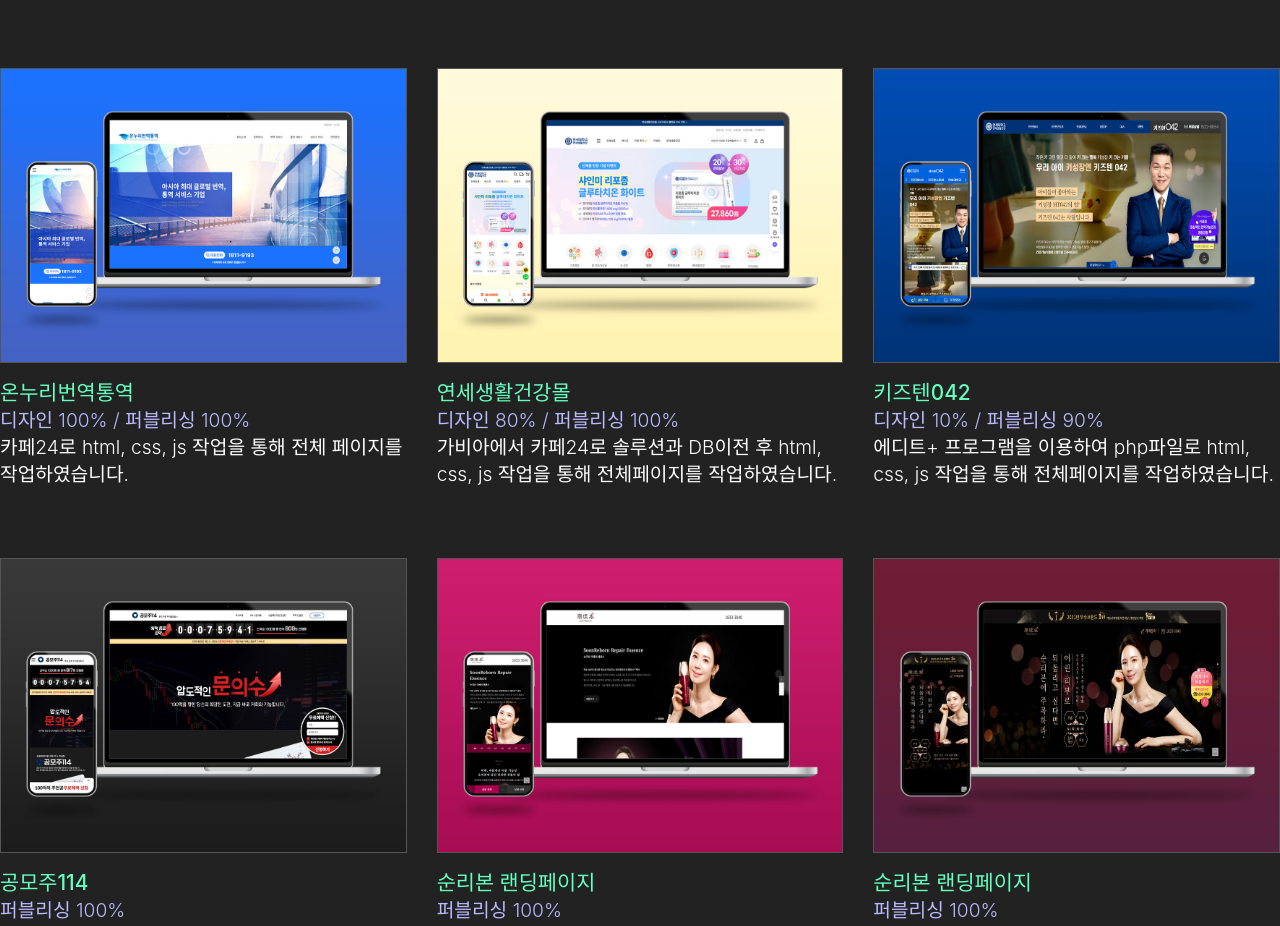
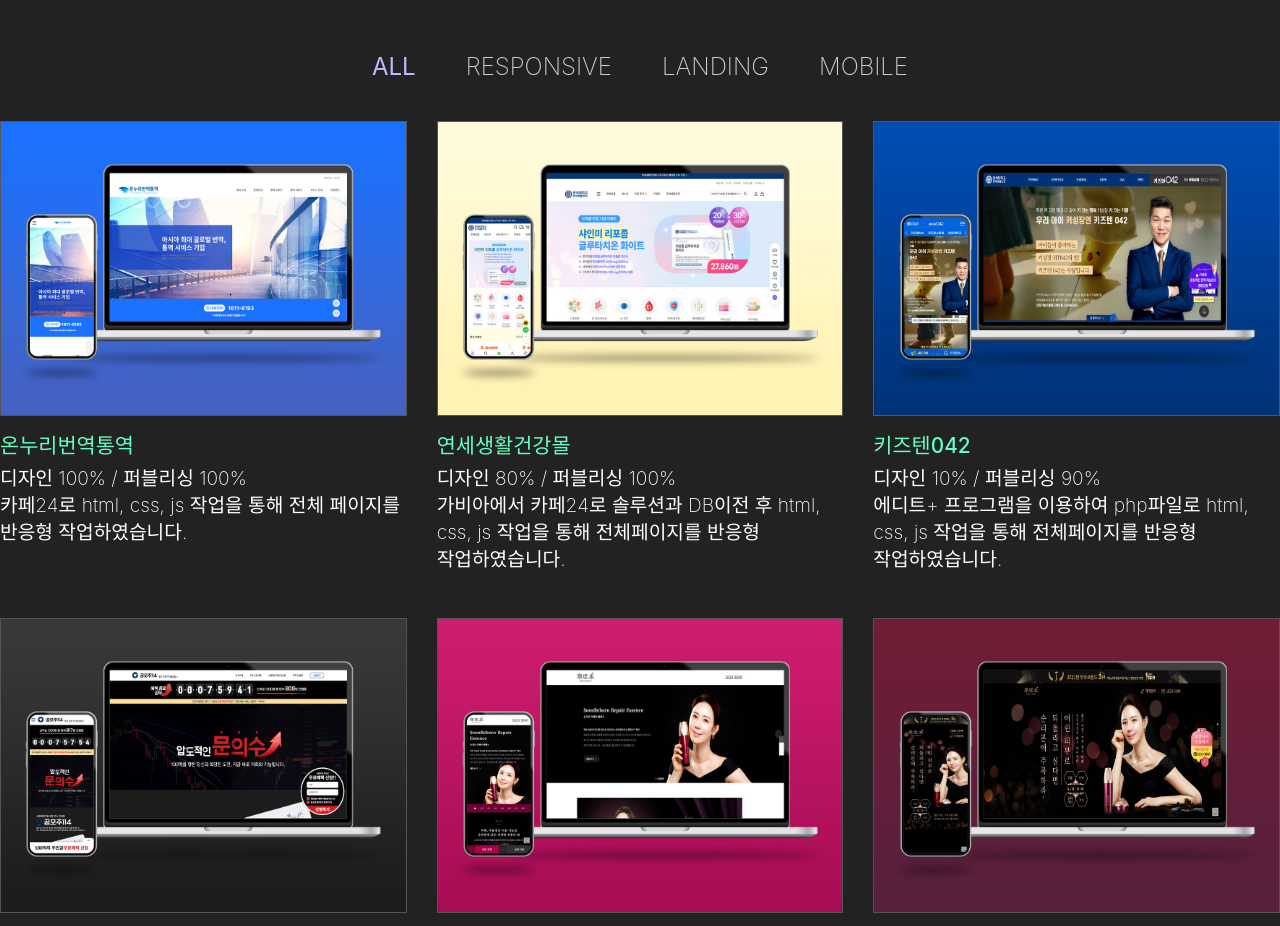
Before and after one commit to yunzzang95/yun_portfolio, a React (Create React App) app: page / in a window 1280 px wide. Shown: the part 1740-2666 px from the top of the page. Built offline with nearby package versions, Linux system fonts and the light colour scheme; a web font is replaced by a local one.

Commit message:
pc ver 완료

```diff
--- a/src/App.css
+++ b/src/App.css
@@ -73,7 +73,7 @@
     padding: 5rem 0;
 }
 .tit {
-    margin-bottom: 4.5rem;
+    margin-bottom: 3.5rem;
     font-weight: 300;
     text-align: center;
     font-size: 3.5rem;
@@ -289,19 +289,38 @@
     font-weight: 600;
 }
 
+/*project menu css*/
+.projectMenu {
+    margin-bottom: 2.5rem;
+    text-align: center;
+}
+.projectMenu button {
+    margin: 0px 25px;
+    font-size: 1.5rem;
+    font-weight: 200;
+    color: #ccc;
+    background: none;
+    cursor: pointer;
+}
+.projectMenu button.active {
+    font-weight: 400;
+    color: #bbb9ff;
+    transition: all 0.3s ease-in-out;
+}
+
 .project ul {
     display: flex;
     flex-wrap: wrap;
     margin: 0 -15px;
 }
 .section03 .project ul {
-    margin-bottom: -70px;
+    margin-bottom: -45px;
 }
 .project ul li {
     flex: 0 0 calc(33.333% - 30px);
-    margin: 0 15px 70px;
+    margin: 0 15px 45px;
     font-size: 1.2rem;
-    font-weight: 300;
+    font-weight: 200;
     line-height: 1.4;
     box-sizing: border-box;
 }
@@ -324,6 +343,7 @@
     transform: scale(1.1);
 }
 .project ul li p strong{
+    margin-bottom: 5px;
     display: block;
     font-weight: 500;
     font-size: 1.3rem;
@@ -335,7 +355,7 @@
     overflow: hidden;
     width: 100vw;
     margin-left: calc(-50vw + 50%);
-    margin-bottom: 6rem;
+    margin-bottom: 5rem;
 }
 .carousel .slick-slide.slick-center{
     opacity: 1;
@@ -443,12 +463,14 @@
 
 .footer {
     padding: 4rem;
-    font-weight: 200;
     font-size: 1.2rem;
     line-height: 1.8;
     color: #ccc;
     text-align: center;
     border-top: 1px solid #333;
+}
+.footer a {
+    font-size: 1.5rem;
 }
 
 /*topbutton css*/
--- a/src/content/Footer.js
+++ b/src/content/Footer.js
@@ -3,7 +3,7 @@
         <section className="footer">
             <div className="PJWidth">
                 열심히 준비한 제 포트폴리오를 봐주셔서 감사합니다. 사이트에 방문해 주신 모든 분들 행복하세요🍀<br/>
-                github : https://github.com/yunzzang95 | wjddbsgnl100@naver.com
+                <a href="https://github.com/yunzzang95/yun_portfolio" target="_blank" className="colorPT2">yunzzang github</a>
             </div>
         </section>
     );
--- a/src/script/project/ProjectItem.js
+++ b/src/script/project/ProjectItem.js
@@ -8,7 +8,7 @@
             </div>
             <p>
                 <strong className="colorPT">{title}</strong>
-                <span className="colorPT2">{product}</span><br />
+                <span>{product}</span><br />
                 {description}
             </p>
         </li>
--- a/src/script/project/ProjectList.js
+++ b/src/script/project/ProjectList.js
@@ -1,4 +1,4 @@
-import React, { useEffect } from 'react';
+import React, { useEffect, useState } from 'react'; // useState 추가
 import AOS from 'aos';
 import ProjectItem from './ProjectItem';
 
@@ -7,106 +7,148 @@
         link: 'https://www.onnuriglobal.co.kr/',
         title: '온누리번역통역',
         product: '디자인 100% / 퍼블리싱 100%',
-        description: '카페24로 html, css, js 작업을 통해 전체 페이지를 작업하였습니다.',
+        description: '카페24로 html, css, js 작업을 통해 전체 페이지를 반응형 작업하였습니다.',
         image: require('../../images/sum/PJSum1.jpg'),
     },
     {
         link: 'https://yshealthd.co.kr/',
         title: '연세생활건강몰',
         product: '디자인 80% / 퍼블리싱 100%',
-        description: '가비아에서 카페24로 솔루션과 DB이전 후 html, css, js 작업을 통해 전체페이지를 작업하였습니다.',
+        description: '가비아에서 카페24로 솔루션과 DB이전 후 html, css, js 작업을 통해 전체페이지를 반응형 작업하였습니다.',
         image: require('../../images/sum/PJSum2.jpg'),
     },
     {
         link: 'https://www.kids10.co.kr/',
         title: '키즈텐042',
         product: '디자인 10% / 퍼블리싱 90%',
-        description: '에디트+ 프로그램을 이용하여 php파일로 html, css, js 작업을 통해 전체페이지를 작업하였습니다.',
+        description: '에디트+ 프로그램을 이용하여 php파일로 html, css, js 작업을 통해 전체페이지를 반응형 작업하였습니다.',
         image: require('../../images/sum/PJSum3.jpg'),
     },
     {
         link: 'http://yunzzzang.dothome.co.kr/gongmoju/index.php',
         title: '공모주114',
         product: '퍼블리싱 100%',
-        description: '에디트+ 프로그램을 이용하여 php파일로 html, css, js 작업을 통해 전체페이지를 작업하였습니다.',
+        description: '에디트+ 프로그램을 이용하여 php파일로 html, css, js 작업을 통해 전체페이지를 반응형 작업하였습니다.',
         image: require('../../images/sum/PJSum4.jpg'),
     },
     {
         link: 'http://yunzzzang.dothome.co.kr/soonreborn/event01.php',
         title: '순리본 랜딩페이지',
         product: '퍼블리싱 100%',
-        description: '에디트+ 프로그램을 이용하여 php파일로 html, css, js 작업을 통해 랜딩페이지를 작업하였습니다.',
+        description: '에디트+ 프로그램을 이용하여 php파일로 html, css, js 작업을 통해 랜딩페이지를 반응형 작업하였습니다.',
         image: require('../../images/sum/PJSum5.jpg'),
     },
     {
         link: 'http://yunzzzang.dothome.co.kr/soonreborn/event03.php',
         title: '순리본 랜딩페이지',
         product: '퍼블리싱 100%',
-        description: '에디트+ 프로그램을 이용하여 php파일로 html, css, js 작업을 통해 FullPage 랜딩페이지를 작업하였습니다.',
+        description: '에디트+ 프로그램을 이용하여 php파일로 html, css, js 작업을 통해 FullPage 랜딩페이지를 반응형 작업하였습니다.',
         image: require('../../images/sum/PJSum6.jpg'),
     },
     {
         link: 'http://yunzzzang.dothome.co.kr/soonreborn/m_cho_01.php',
-        title: '순리본 모바일 랜딩페이지',
+        title: '순리본 랜딩페이지',
         product: '퍼블리싱 100%',
-        description: '에디트+ 프로그램을 이용하여 php파일로 html, css, js 작업을 통해 랜딩페이지를 작업하였습니다.',
+        description: '에디트+ 프로그램을 이용하여 php파일로 html, css, js 작업을 통해 랜딩페이지를 모바일 작업하였습니다.',
         image: require('../../images/sum/PJSum11.jpg'),
     },
     {
         link: 'http://yunzzzang.dothome.co.kr/kidsten/landing/event01.php',
         title: '키즈텐 랜딩페이지',
         product: '디자인 100% / 퍼블리싱 100%',
-        description: '에디트+ 프로그램을 이용하여 php파일로 html, css, js 작업을 통해 랜딩페이지를 작업하였습니다.',
+        description: '에디트+ 프로그램을 이용하여 php파일로 html, css, js 작업을 통해 랜딩페이지를 반응형 작업하였습니다.',
         image: require('../../images/sum/PJSum7.jpg'),
     },
     {
         link: 'http://yunzzzang.dothome.co.kr/kidsten/landing/event02.php',
         title: '키즈텐 랜딩페이지',
         product: '디자인 100% / 퍼블리싱 100%',
-        description: '에디트+ 프로그램을 이용하여 php파일로 html, css, js 작업을 통해 랜딩페이지를 작업하였습니다.',
+        description: '에디트+ 프로그램을 이용하여 php파일로 html, css, js 작업을 통해 랜딩페이지를 반응형 작업하였습니다.',
         image: require('../../images/sum/PJSum8.jpg'),
     },
     {
         link: 'http://yunzzzang.dothome.co.kr/kidsten/landing/event03.php',
         title: '키즈텐 랜딩페이지',
         product: '디자인 100% / 퍼블리싱 100%',
-        description: '에디트+ 프로그램을 이용하여 php파일로 html, css, js 작업을 통해 랜딩페이지를 작업하였습니다.',
+        description: '에디트+ 프로그램을 이용하여 php파일로 html, css, js 작업을 통해 랜딩페이지를 반응형 작업하였습니다.',
         image: require('../../images/sum/PJSum9.jpg'),
     },
     {
         link: 'http://yunzzzang.dothome.co.kr/kidsten/landing/event04.php',
         title: '키즈텐 랜딩페이지',
         product: '퍼블리싱 100%',
-        description: '에디트+ 프로그램을 이용하여 php파일로 html, css, js 작업을 통해 랜딩페이지를 작업하였습니다.',
+        description: '에디트+ 프로그램을 이용하여 php파일로 html, css, js 작업을 통해 랜딩페이지를 반응형 작업하였습니다.',
         image: require('../../images/sum/PJSum10.jpg'),
     },
     {
         link: 'http://yunzzzang.dothome.co.kr/skylotto/index.php',
-        title: '스카이로또 모바일 이벤트 페이지',
+        title: '스카이로또 이벤트 페이지',
         product: '퍼블리싱 100%',
-        description: '에디트+ 프로그램을 이용하여 php파일로 html, css, js 작업을 통해 전체페이지를 작업하였습니다.',
+        description: '에디트+ 프로그램을 이용하여 php파일로 html, css, js 작업을 통해 전체페이지를 모바일 작업하였습니다.',
         image: require('../../images/sum/PJSum12.jpg'),
     },
     {
         link: 'http://yunzzzang.dothome.co.kr/easylotto/index.php',
-        title: '이지로또 모바일 이벤트 페이지',
+        title: '이지로또 이벤트 페이지',
         product: '디자인 100% / 퍼블리싱 100%',
-        description: '에디트+ 프로그램을 이용하여 php파일로 html, css, js 작업을 통해 전체페이지를 작업하였습니다.',
+        description: '에디트+ 프로그램을 이용하여 php파일로 html, css, js 작업을 통해 전체페이지를 모바일 작업하였습니다.',
         image: require('../../images/sum/PJSum13.jpg'),
     },
 ];
 
 const ProjectsList = () => {
+    const [filteredProjects, setFilteredProjects] = useState(projects);
+    const [activeCategory, setActiveCategory] = useState('ALL'); // 현재 활성화된 카테고리 상태 추가
+
     useEffect(() => {
         AOS.init({
             duration: 1500, // 애니메이션 지속 시간
         });
     }, []);
 
+    const filterProjects = (category) => {
+        setActiveCategory(category); // 버튼 클릭 시 활성 카테고리 업데이트
+        if (category === 'ALL') {
+            setFilteredProjects(projects);
+        } else if (category === 'Responsive') {
+            setFilteredProjects(projects.filter(project => project.description.includes('반응형')));
+        } else if (category === 'Landing') {
+            setFilteredProjects(projects.filter(project => project.description.includes('랜딩페이지')));
+        } else if (category === 'Mobile') {
+            setFilteredProjects(projects.filter(project => project.description.includes('모바일')));
+        }
+    };
+
     return (
         <div className="project" data-aos="fade-up" data-aos-duration="1500" data-aos-delay="500">
+            <div className='projectMenu'>
+                <button
+                    className={activeCategory === 'ALL' ? 'active' : ''}
+                    onClick={() => filterProjects('ALL')}
+                >
+                    ALL
+                </button>
+                <button
+                    className={activeCategory === 'Responsive' ? 'active' : ''}
+                    onClick={() => filterProjects('Responsive')}
+                >
+                    RESPONSIVE
+                </button>
+                <button
+                    className={activeCategory === 'Landing' ? 'active' : ''}
+                    onClick={() => filterProjects('Landing')}
+                >
+                    LANDING
+                </button>
+                <button
+                    className={activeCategory === 'Mobile' ? 'active' : ''}
+                    onClick={() => filterProjects('Mobile')}
+                >
+                    MOBILE
+                </button>
+            </div>
             <ul>
-                {projects.map((project, index) => (
+                {filteredProjects.map((project, index) => (
                     <ProjectItem
                         key={index} // 키는 여기에만 사용
                         link={project.link}
```
